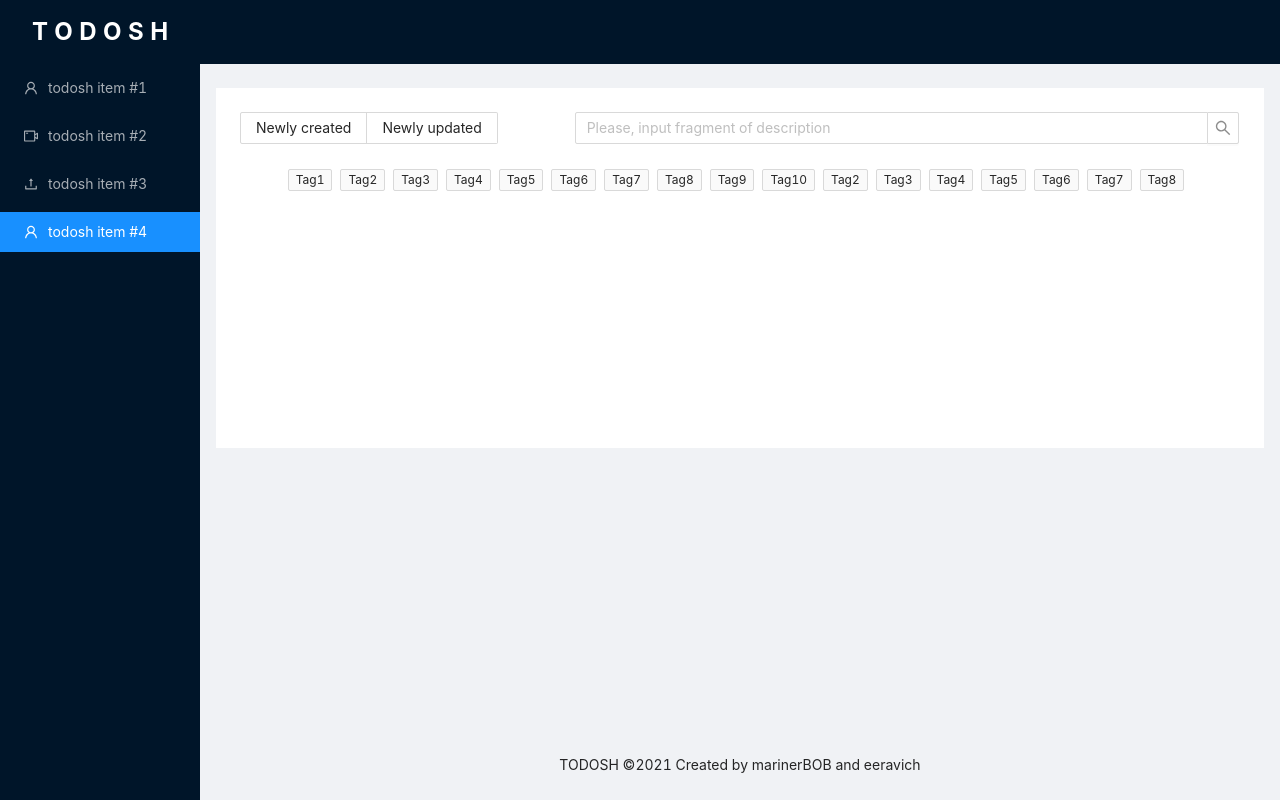
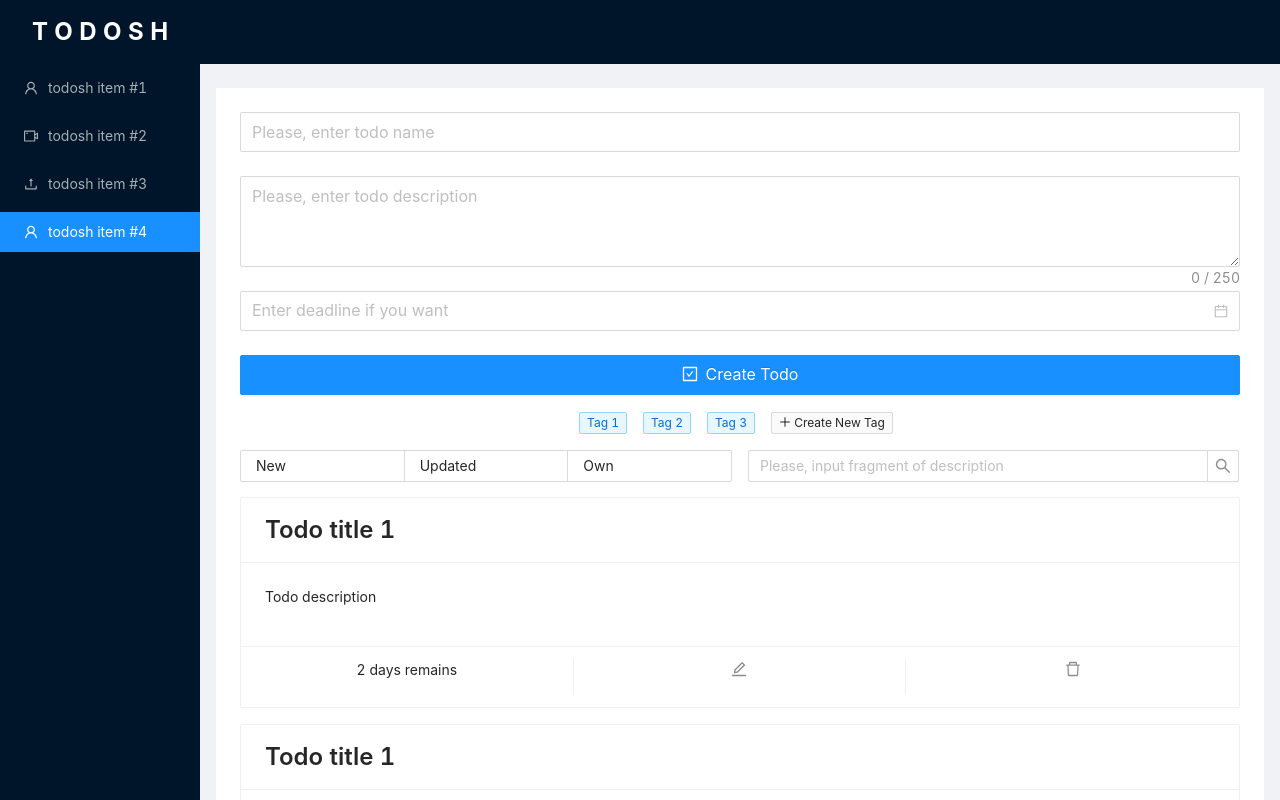
Before and after one commit to vladddbbb/todosh, a React app: page / in a window 1280 px wide. Shown: the top 800 px of the page. Built offline with nearby package versions, Linux system fonts and the light colour scheme.

Commit message:
Added raw layout changes

```diff
--- a/package.json
+++ b/package.json
@@ -19,13 +19,14 @@
     "@babel/plugin-transform-runtime": "^7.14.2",
     "@babel/preset-env": "^7.14.2",
     "@babel/preset-react": "^7.13.13",
-    "antd-dayjs-webpack-plugin": "^1.0.6",
     "autoprefixer": "^10.2.5",
     "babel-loader": "^8.2.2",
     "clean-webpack-plugin": "^4.0.0-alpha.0",
     "css-loader": "^5.2.4",
     "css-minimizer-webpack-plugin": "^3.0.2",
     "html-webpack-plugin": "^5.3.1",
+    "less": "^4.1.2",
+    "less-loader": "^10.2.0",
     "mini-css-extract-plugin": "^1.6.2",
     "postcss-csso": "^5.0.1",
     "postcss-loader": "^5.2.0",
@@ -46,7 +47,6 @@
     "antd": "^4.15.4",
     "axios": "^0.21.1",
     "connected-react-router": "^6.9.1",
-    "dayjs": "^1.10.6",
     "react": "^17.0.2",
     "react-dom": "^17.0.2",
     "react-hook-form": "^7.3.6",
--- /dev/null
+++ b/src/components/createTodoForm/index.jsx
@@ -0,0 +1,62 @@
+import React from 'react';
+
+import { Form, Input, Button, DatePicker } from 'antd';
+
+import { CheckSquareOutlined } from '@ant-design/icons';
+
+import moment from 'moment';
+
+const FormContainer = () => {
+  const [form] = Form.useForm();
+
+  const onFinish = (values) => {
+    const performedValues = {
+      ...values,
+      deadline: values.deadline.toString(),
+    };
+    console.log(performedValues);
+
+    form.resetFields();
+  };
+
+  const disabledDate = (current) => {
+    return current && current < Date.now();
+  };
+
+  return (
+    <Form
+      form={form}
+      id="create-todo"
+      name="create-todo"
+      onFinish={onFinish}
+      layout="horizontal"
+      size="large"
+    >
+      <Form.Item name="name">
+        <Input placeholder="Please, enter todo name" />
+      </Form.Item>
+      <Form.Item name="description">
+        <Input.TextArea
+          showCount
+          maxLength={250}
+          rows={3}
+          placeholder="Please, enter todo description"
+        />
+      </Form.Item>
+      <Form.Item name="deadline">
+        <DatePicker
+          disabledDate={disabledDate}
+          format="YYYY-MM-DD HH:mm:ss"
+          placeholder="Enter deadline if you want"
+          style={{ width: '100%' }}
+          showTime={true}
+        />
+      </Form.Item>
+      <Button htmlType="submit" size="large" type="primary" block>
+        <CheckSquareOutlined /> Create Todo
+      </Button>
+    </Form>
+  );
+};
+
+export default FormContainer;
--- /dev/null
+++ b/src/components/tagsCloud/_tagsCloud.css
@@ -0,0 +1,20 @@
+.tags-container {
+  justify-content: center;
+
+  width: 100%;
+}
+
+.tags-container__item {
+  cursor: pointer;
+}
+
+.tags-container__item:hover {
+  background: #fff2e8;
+  color: #d4380d;
+  border-color: #ffbb96;
+}
+
+.tags-container__input {
+  background: #fff;
+  border-style: dashed;
+}
--- /dev/null
+++ b/src/components/tagsCloud/index.jsx
@@ -0,0 +1,60 @@
+import React, { useState, useEffect, useRef } from 'react';
+
+import { Space, Tag, Input } from 'antd';
+
+import { PlusOutlined } from '@ant-design/icons';
+
+import './_tagsCloud.css';
+
+const TagsContainer = () => {
+  const inputRef = useRef(null);
+
+  const [tags, setTags] = useState(['Tag 1', 'Tag 2', 'Tag 3']);
+  const [inputVisible, setInputVisible] = useState(false);
+  const [inputValue, setInputValue] = useState('');
+
+  const showInput = () => setInputVisible(true);
+  const handleInputChange = (e) => setInputValue(e.target.value);
+
+  const handleInputConfirm = () => {
+    if (inputValue.trim() && !tags.includes(inputValue)) {
+      setTags([...tags, inputValue.trim()]);
+      setInputValue('');
+      setInputVisible(false);
+    }
+  };
+
+  useEffect(() => {
+    if (inputVisible && inputRef.current) {
+      inputRef.current.focus();
+    }
+  }, [inputVisible, inputRef]);
+
+  return (
+    <Space className="tags-container" direction="horizontal" wrap align="center">
+      {tags.map((tag) => (
+        <Tag key={tag} color="blue" className="tags-container__item">
+          {tag}
+        </Tag>
+      ))}
+      {inputVisible ? (
+        <Input
+          ref={inputRef}
+          type="text"
+          size="small"
+          style={{ width: 78 }}
+          value={inputValue}
+          onChange={handleInputChange}
+          onBlur={handleInputConfirm}
+          onPressEnter={handleInputConfirm}
+        />
+      ) : (
+        <Tag onClick={showInput} className="tags-container__input">
+          <PlusOutlined /> Create New Tag
+        </Tag>
+      )}
+    </Space>
+  );
+};
+
+export default TagsContainer;
--- /dev/null
+++ b/src/components/todoItem/index.jsx
@@ -0,0 +1,41 @@
+import React, { useState, useEffect } from 'react';
+
+import { Col, Card, Typography } from 'antd';
+
+import { EditOutlined, DeleteOutlined } from '@ant-design/icons';
+
+const { Title, Paragraph } = Typography;
+
+const TodoContainer = () => {
+  const [isEditable, setIsEditable] = useState(false);
+
+  const onEditClick = () => {
+    setIsEditable((prevState) => !prevState);
+  };
+
+  useEffect(() => {
+    console.log(isEditable);
+  }, [isEditable]);
+
+  return (
+    <Col span={24}>
+      <Card
+        bordered
+        title={
+          <>
+            <Title level={3}>Todo title 1</Title>
+          </>
+        }
+        actions={[
+          <Paragraph>2 days remains</Paragraph>,
+          <EditOutlined onClick={onEditClick} key="edit" />,
+          <DeleteOutlined key="delete" />,
+        ]}
+      >
+        <Paragraph>Todo description</Paragraph>
+      </Card>
+    </Col>
+  );
+};
+
+export default TodoContainer;
--- a/src/pages/main/_main.css
+++ b/src/pages/main/_main.css
@@ -1,13 +1,13 @@
-.tags-container {
-  display: flex;
-  justify-content: center;
-  align-content: center;
-  flex-wrap: wrap;
-
-  width: 100%;
-  padding: 25px;
+.top-row {
+  margin-bottom: 15px;
 }
 
-.ant-tag {
-  margin-bottom: 5px !important;
+.sort-radios {
+  width: 100%;
+
+  display: flex !important;
 }
+
+.sort-radios__button {
+  flex: 1;
+}
--- a/src/pages/main/index.jsx
+++ b/src/pages/main/index.jsx
@@ -1,46 +1,74 @@
 import React from 'react';
 
-import { Input, Radio, Row, Col, Tag } from 'antd';
+import { Input, Radio, Row, Col, Card, Typography } from 'antd';
+
+import { EditOutlined, DeleteOutlined } from '@ant-design/icons';
+
+import TagsCloud from '@src/components/tagsCloud';
+import CreateTodoForm from '@src/components/createTodoForm';
+import Todo from '@src/components/todoItem';
 
 import './_main.css';
 
+const { Title, Paragraph } = Typography;
 const { Search } = Input;
 
 export default () => (
   <>
-    <Row gutter={4}>
-      <Col span={8}>
-        <Radio.Group buttonStyle="solid">
-          <Radio.Button value="created">Newly created</Radio.Button>
-          <Radio.Button value="updated">Newly updated</Radio.Button>
+    <Row gutter={[16, 16]} className="top-row">
+      <Col span={24} order="1">
+        <CreateTodoForm />
+      </Col>
+      <Col span={24} order="2">
+        <TagsCloud />
+      </Col>
+      <Col
+        xs={{
+          span: 24,
+          order: 4,
+        }}
+        md={{
+          span: 16,
+          order: 3,
+        }}
+        lg={{
+          span: 12,
+          order: 3,
+        }}
+      >
+        <Radio.Group className="sort-radios" buttonStyle="solid">
+          <Radio.Button className="sort-radios__button" value="created">
+            New
+          </Radio.Button>
+          <Radio.Button className="sort-radios__button" value="updated">
+            Updated
+          </Radio.Button>
+          <Radio.Button className="sort-radios__button" value="own">
+            Own
+          </Radio.Button>
         </Radio.Group>
       </Col>
-      <Col span={16}>
+      <Col
+        xs={{
+          span: 24,
+          order: 3,
+        }}
+        md={{
+          span: 8,
+          order: 4,
+        }}
+        lg={{
+          span: 12,
+          order: 4,
+        }}
+      >
         <Search placeholder="Please, input fragment of description" />
       </Col>
     </Row>
-    <Row>
-      <Col span={24}>
-        <div className="tags-container">
-          <Tag>Tag1</Tag>
-          <Tag>Tag2</Tag>
-          <Tag>Tag3</Tag>
-          <Tag>Tag4</Tag>
-          <Tag>Tag5</Tag>
-          <Tag>Tag6</Tag>
-          <Tag>Tag7</Tag>
-          <Tag>Tag8</Tag>
-          <Tag>Tag9</Tag>
-          <Tag>Tag10</Tag>
-          <Tag>Tag2</Tag>
-          <Tag>Tag3</Tag>
-          <Tag>Tag4</Tag>
-          <Tag>Tag5</Tag>
-          <Tag>Tag6</Tag>
-          <Tag>Tag7</Tag>
-          <Tag>Tag8</Tag>
-        </div>
-      </Col>
+    <Row gutter={[16, 16]}>
+      <Todo />
+      <Todo />
+      <Todo />
     </Row>
   </>
 );
--- a/src/wrappers/layoutWrapper/_layoutWrapper.css
+++ b/src/wrappers/layoutWrapper/_layoutWrapper.css
@@ -18,5 +18,5 @@
 }
 
 .l-main-layout {
-  height: 100vh;
+  min-height: 100vh !important;
 }
--- a/webpack/webpack.common.js
+++ b/webpack/webpack.common.js
@@ -2,8 +2,7 @@ const path = require('path');
 
 const HtmlWebpackPlugin = require('html-webpack-plugin');
 const WebpackNotifierPlugin = require('webpack-notifier');
-const { CleanWebpackPlugin } = require('clean-webpack-plugin');
-const AntdDayjsWebpackPlugin = require('antd-dayjs-webpack-plugin'); //replace momentJS for antd
+const { CleanWebpackPlugin } = require('clean-webpack-plugin'); //replace momentJS for antd
 
 const ROOT_DIR = path.join(__dirname, '..');
 const SRC_DIR = path.join(ROOT_DIR, 'src');
@@ -12,11 +11,11 @@ const DIST_DIR = path.join(ROOT_DIR, 'dist');
 
 module.exports = {
   entry: {
-        main: path.resolve(SRC_DIR, 'index.js')
+    main: path.resolve(SRC_DIR, 'index.js'),
   },
   output: {
     filename: '[name].[chunkhash].js',
-        path: DIST_DIR
+    path: DIST_DIR,
   },
   module: {
     rules: [
@@ -27,29 +26,28 @@ module.exports = {
           loader: 'babel-loader',
           options: {
             presets: ['@babel/preset-env', '@babel/preset-react'],
-                          plugins: ['@babel/plugin-transform-runtime']
-                    }
+            plugins: ['@babel/plugin-transform-runtime'],
+          },
         },
       },
       {
         test: /\.(woff(2)?|ttf|eot|png|svg|jpg|gif|pdf|ico)$/,
-                type: 'asset/resource'
-            }
-        ]
+        type: 'asset/resource',
+      },
+    ],
   },
   plugins: [
     new CleanWebpackPlugin(),
     new HtmlWebpackPlugin({
       template: path.resolve(PUBLIC_DIR, 'index.html'),
-            favicon: path.resolve(PUBLIC_DIR, 'favicon.ico')
+      favicon: path.resolve(PUBLIC_DIR, 'favicon.ico'),
     }),
     new WebpackNotifierPlugin({ alwaysNotify: false }),
-        new AntdDayjsWebpackPlugin()
   ],
   resolve: {
-        extensions: [".js", ".jsx"],
+    extensions: ['.js', '.jsx'],
     alias: {
-            "@src": SRC_DIR
+      '@src': SRC_DIR,
     },
-    }
+  },
 };
--- a/webpack/webpack.dev.js
+++ b/webpack/webpack.dev.js
@@ -8,17 +8,14 @@ module.exports = merge(common, {
     port: 4200,
     hot: true,
     open: false,
-        historyApiFallback: true
+    historyApiFallback: true,
   },
   module: {
     rules: [
       {
         test: /\.css$/i,
-                use: [
-                    'style-loader',
-                    'css-loader'
-                ]
-            }
-        ]
-    }
+        use: ['style-loader', 'css-loader'],
+      },
+    ],
+  },
 });
```
Also changed, not shown: src/components/radios/index.jsx (added), src/components/search/index.jsx (added), 1 other file (tests, documents, lock files or other folders). Lines whose indentation alone changed are shown as unchanged.
